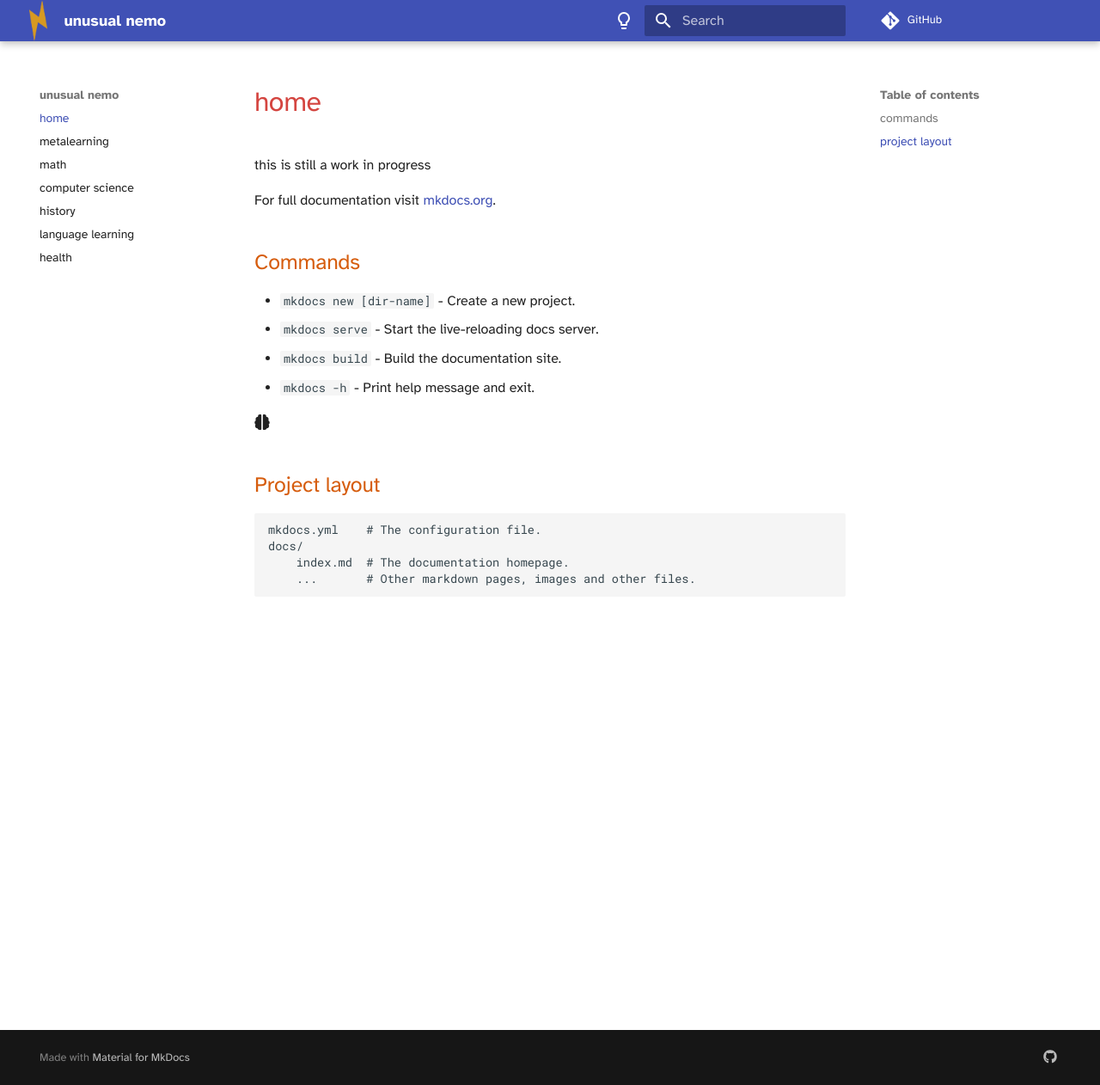
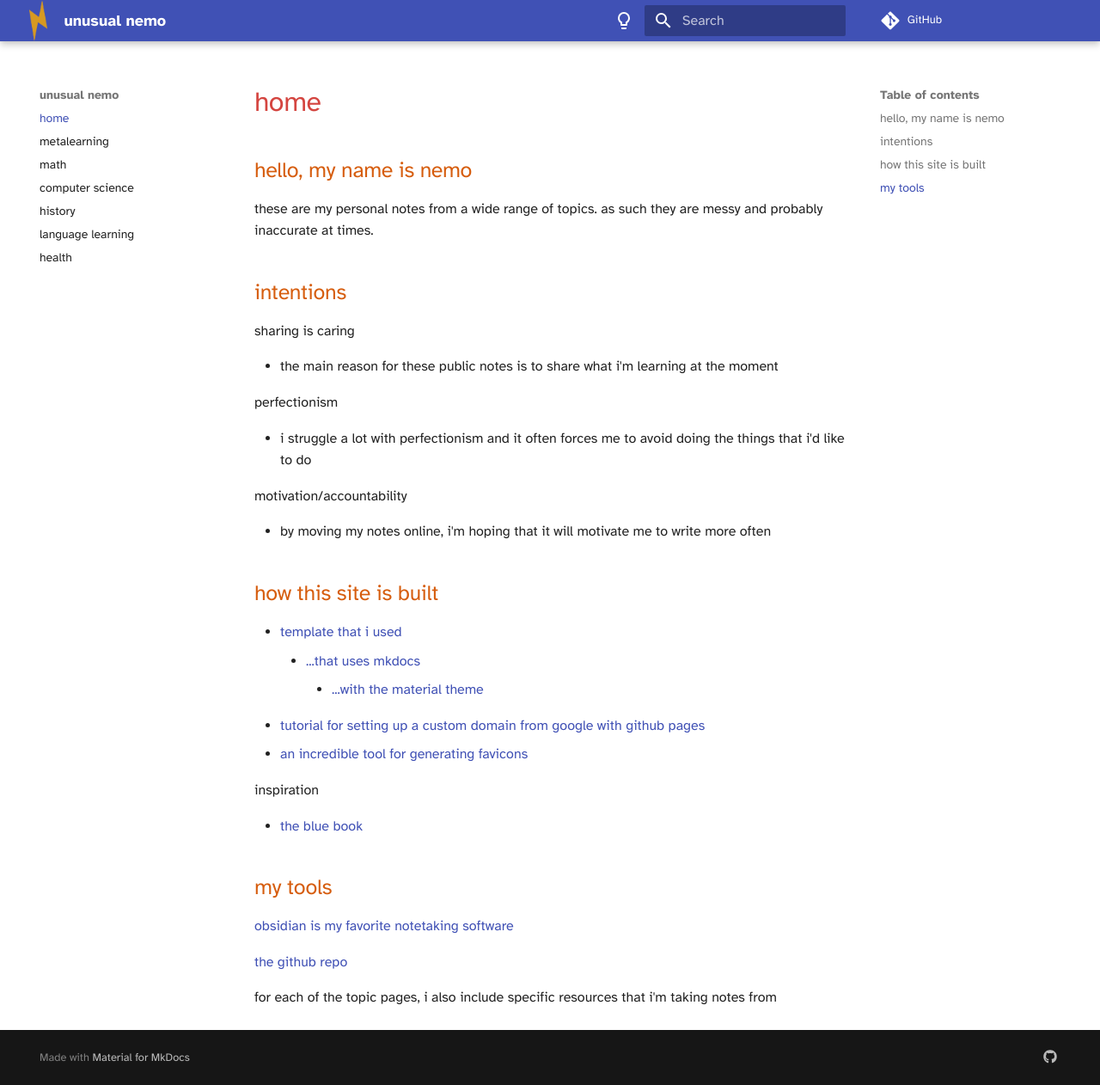
Before and after one commit to unusualnemo/unusualnemo.github.io, an MkDocs documentation site: the page built from docs/index.md, in a window 1280 px wide and 1262 px high. Shown: the whole window at 86% size. Built offline with MkDocs 1.6.1 and Material for MkDocs 9.7.7, drawn with Linux system fonts in a browser that asks for light colours; comment, search, counter and statistics services are not loaded.

Commit message:
Update index.md

```diff
--- a/docs/index.md
+++ b/docs/index.md
@@ -1,21 +1,44 @@
-# home
+---
+title: index
+tags: topic
+date created: 23.01.02, 10:03:22
+date modified: 23.01.02, 21:41:17
+---
 
-this is still a work in progress
+## hello, my name is nemo
 
-For full documentation visit [mkdocs.org](https://www.mkdocs.org).
+these are my personal notes from a wide range of topics. as such they are messy and probably inaccurate at times.
 
-## Commands
+## intentions
 
-* `mkdocs new [dir-name]` - Create a new project.
-* `mkdocs serve` - Start the live-reloading docs server.
-* `mkdocs build` - Build the documentation site.
-* `mkdocs -h` - Print help message and exit.
+sharing is caring
 
-:fontawesome-solid-brain:
+- the main reason for these public notes is to share what i'm learning at the moment
 
-## Project layout
+perfectionism
 
-    mkdocs.yml    # The configuration file.
-    docs/
-        index.md  # The documentation homepage.
-        ...       # Other markdown pages, images and other files.
+- i struggle a lot with perfectionism and it often forces me to avoid doing the things that i'd like to do
+
+motivation/accountability
+
+- by moving my notes online, i'm hoping that it will motivate me to write more often
+
+## how this site is built
+
+- [template that i used](https://github.com/jobindjohn/obsidian-publish-mkdocs)
+	- [...that uses mkdocs](https://www.mkdocs.org/)
+		- [...with the material theme](https://squidfunk.github.io/mkdocs-material/)
+- [tutorial for setting up a custom domain from google with github pages](https://trentyang.com/how-to-setup-google-domain-for-github-pages/)
+- [an incredible tool for generating favicons](https://realfavicongenerator.net/)
+
+inspiration
+
+ - [the blue book](https://lyz-code.github.io/blue-book/)
+
+## my tools
+
+[obsidian is my favorite notetaking software](https://obsidian.md/)
+
+[the github repo](https://github.com/unusualnemo/unusualnemo.github.io)
+
+for each of the topic pages, i also include specific resources that i'm taking notes from
```
